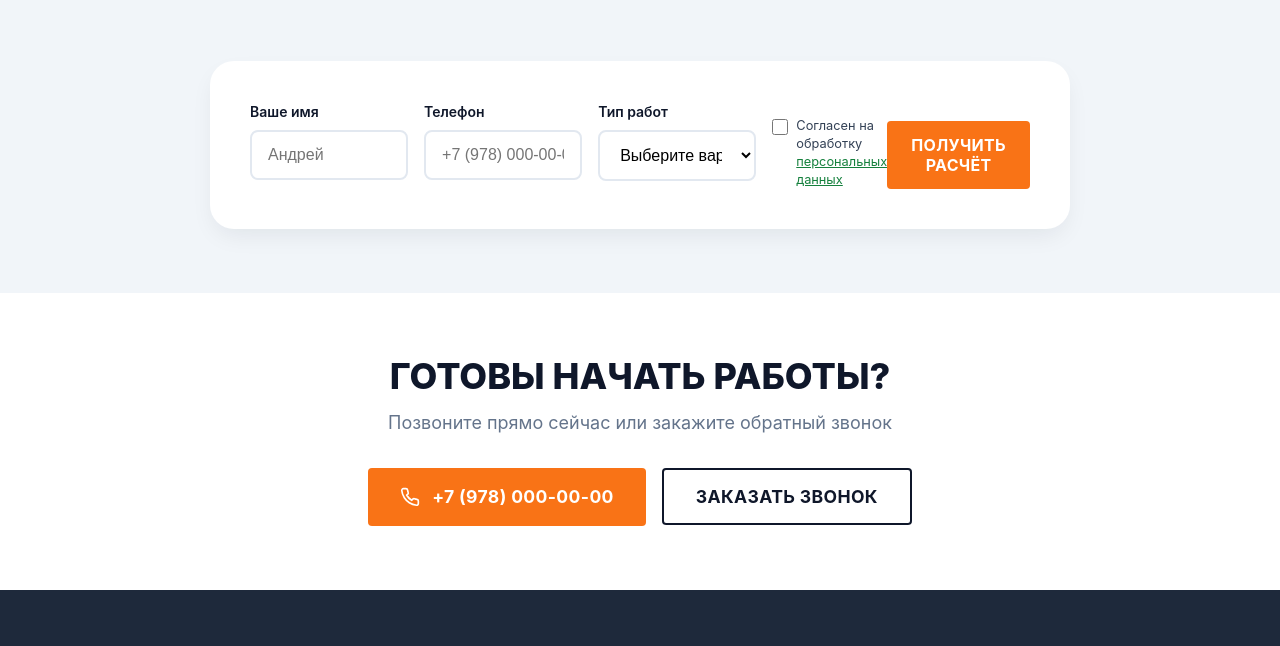
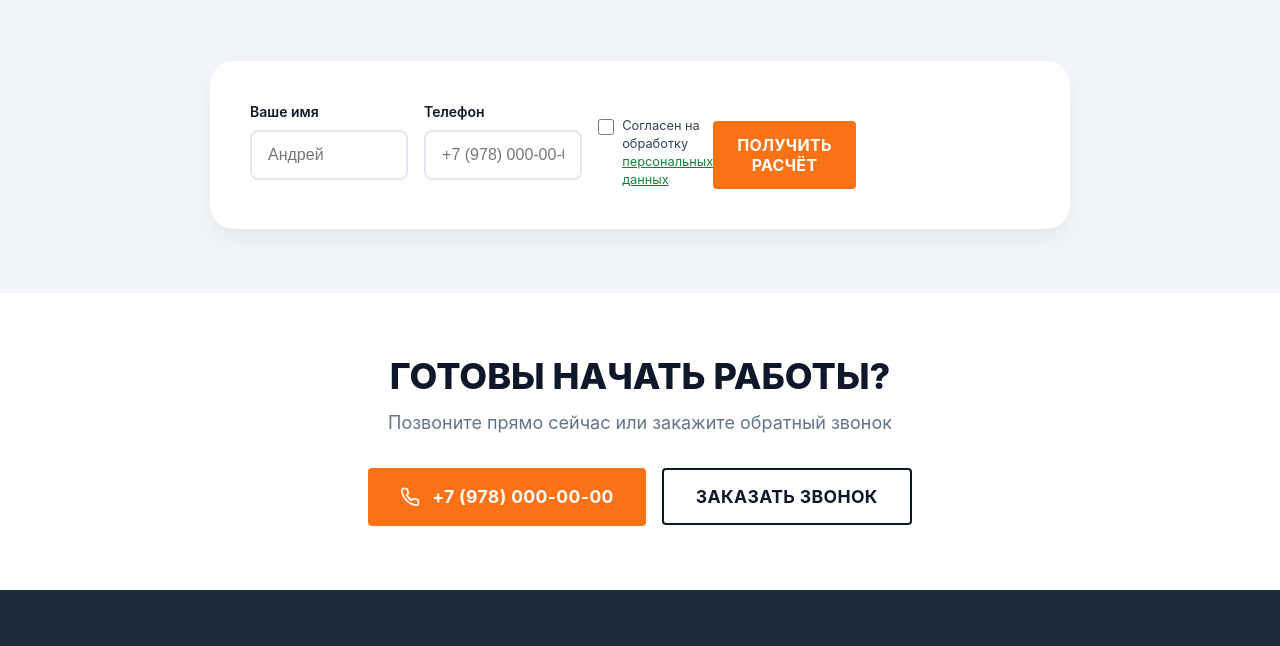
Before and after one commit to vlasdobry/kepstroy-site, a plain HTML site: page html/uslugi/septiki/index.html in a window 1280 px wide. Shown: the part 6589-7235 px from the top of the page. Drawn offline with Linux system fonts and the light colour scheme.

Commit message:
Remove 'type of work' dropdown from septiki form

```diff
--- a/html/uslugi/septiki/index.html
+++ b/html/uslugi/septiki/index.html
@@ -728,17 +728,6 @@
             <label style="display: block; font-size: 0.875rem; font-weight: 600; margin-bottom: 0.5rem; color: var(--c-text-dark);">Телефон</label>
             <input type="tel" name="phone" placeholder="+7 (978) 000-00-00" required style="width: 100%; padding: 0.875rem 1rem; border: 2px solid var(--c-border); border-radius: var(--rad-md); font-size: 1rem; background: white; transition: var(--transition);" onfocus="this.style.borderColor='var(--c-primary)'" onblur="this.style.borderColor='var(--c-border)'">
           </div>
-          <div>
-            <label style="display: block; font-size: 0.875rem; font-weight: 600; margin-bottom: 0.5rem; color: var(--c-text-dark);">Тип работ</label>
-            <select name="service" required style="width: 100%; padding: 0.875rem 1rem; border: 2px solid var(--c-border); border-radius: var(--rad-md); font-size: 1rem; background: white; transition: var(--transition); cursor: pointer;" onfocus="this.style.borderColor='var(--c-primary)'" onblur="this.style.borderColor='var(--c-border)'">
-              <option value="">Выберите вариант</option>
-              <option value="ЖБ кольца (2-3 кольца)">ЖБ кольца (2–3 кольца)</option>
-              <option value="ЖБ кольца (4+ колец)">ЖБ кольца (4+ колец)</option>
-              <option value="Пластиковый септик">Пластиковый септик</option>
-              <option value="Дренажный колодец">Дренажный колодец</option>
-              <option value="Нужна консультация">Нужна консультация</option>
-            </select>
-          </div>
           <div style="display: flex; align-items: flex-end;">
             <div class="form-consent">
               <label>
```
